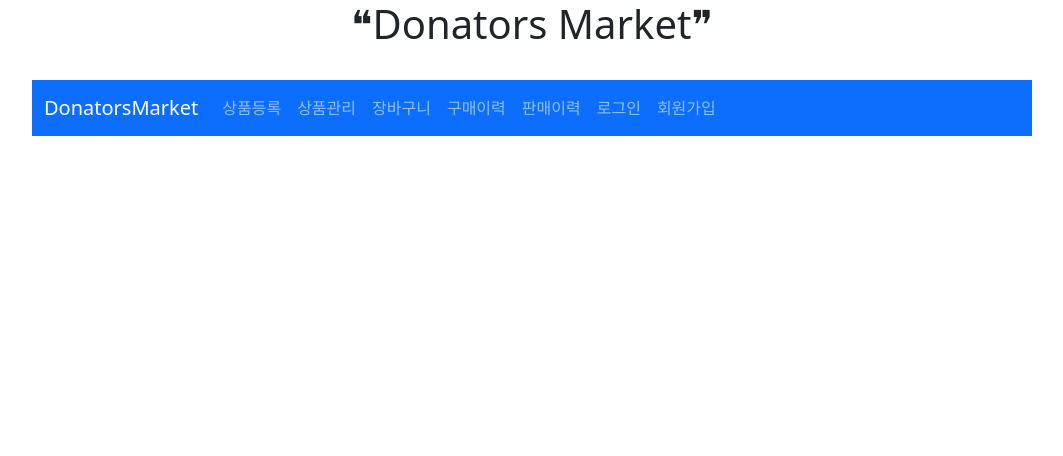
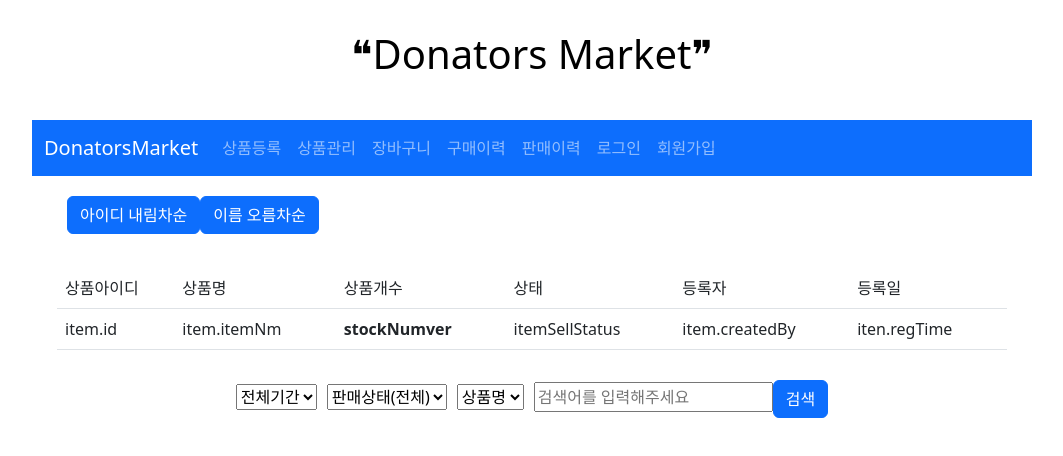
Before and after one commit to huiji072/Study, a React (Create React App) app in the folder reactStudy/shop-test/: page /item/ItemMng in a window 1280 px wide. Shown: the top 456 px of the page, without its empty margins (108-1171 px from the left). Built offline with nearby package versions, Linux system fonts and the light colour scheme.

Commit message:
itemMng add

```diff
--- a/reactStudy/shop-test/src/fragment/Header.css
+++ b/reactStudy/shop-test/src/fragment/Header.css
@@ -3,6 +3,11 @@ nav{
     margin: auto;
     margin-bottom: 20px;
 }
-h1{
+.titleHeader{
     text-align: center;
+    padding-top: 30px;
+    padding-bottom: 10px;
 }
+.title{
+    color: black;
+}
--- a/reactStudy/shop-test/src/fragment/Header.jsx
+++ b/reactStudy/shop-test/src/fragment/Header.jsx
@@ -12,21 +12,23 @@ import OrderHist from '../order/OrderHist';
 import OfferHist from '../offer/OfferHist';
 import Join from '../login/Join';
 import Main from '../main/Main';
+import ItemMng from '../item/ItemMng';
 
 class Header extends Component {
     render() {
         return(
             <>
 
-            <div>
-                <h1>❝Donators Market❞</h1> <br/>
+            <div class="titleHeader">
+                <h1><a class="title" href="/main/Main">❝Donators Market❞</a></h1> <br/>
             </div>
+
             <Navbar bg="primary" variant="dark">
                 <Container>
                 <Navbar.Brand href="/main/Main">DonatorsMarket</Navbar.Brand>
                 <Nav className="me-auto">
                     <Nav.Link href="/item/ItemForm">상품등록</Nav.Link>
-                    <Nav.Link href="/item/ItemDtl">상품관리</Nav.Link>
+                    <Nav.Link href="/item/ItemMng">상품관리</Nav.Link>
                     <Nav.Link href="/cart/CartList">장바구니</Nav.Link>
                     <Nav.Link href="/order/OrderHist">구매이력</Nav.Link>
                     <Nav.Link href="/offer/OfferHist">판매이력</Nav.Link>
@@ -40,7 +42,7 @@ class Header extends Component {
                 <Routes>
                     <Route path='/Main/main' element={<Main/>} />
                     <Route path='/item/ItemForm' element={<ItemForm/>} />
-                    <Route path='/item/ItemDtl' element={<ItemDtl/>} />
+                    <Route path='/item/ItemMng' element={<ItemMng/>} />
                     <Route path='/cart/CartList' element={<CartList/>} />
                     <Route path='/order/OrderHist' element={<OrderHist/>} />
                     <Route path='/offer/OfferHist' element={<OfferHist/>} />
--- a/reactStudy/shop-test/src/item/ItemDtl.css
+++ b/reactStudy/shop-test/src/item/ItemDtl.css
@@ -17,10 +17,11 @@
     width:270px;
     height:350px;
 }
-.wd50{
+.wd50ItemDtl{
     padding:5px;
     height:auto;
     width:65%;
+    margin-left: 200px;
 }
 
 .table-1 {
--- a/reactStudy/shop-test/src/item/ItemDtl.jsx
+++ b/reactStudy/shop-test/src/item/ItemDtl.jsx
@@ -17,7 +17,7 @@ class ItemDtl extends Component {
                 <div class="repImgDiv" >
                     <img src="/img/sopa.jpg" class = "itemDtlImg" />
                 </div>
-                <div class="wd50">
+                <div class="wd50ItemDtl">
                     <span class="badge badge-primary mgb-15">
                         판매중
                     </span>
--- /dev/null
+++ b/reactStudy/shop-test/src/item/ItemMng.css
@@ -0,0 +1,14 @@
+.containerItemMng{
+    width: 950px;
+    margin: auto;
+}
+select{
+    margin-right:10px;
+}
+.orderByItemMng{
+    margin: 10px;
+}
+.form-control-main-itemMng{
+    text-align: center;
+    margin-top: 30px;
+}
--- a/reactStudy/shop-test/src/item/ItemMng.jsx
+++ b/reactStudy/shop-test/src/item/ItemMng.jsx
@@ -1 +1,77 @@
-v
+import React, { Component } from 'react';
+import './ItemMng.css';
+
+class ItemMng extends Component{
+    render() {
+        return(
+            <div class="containerItemMng">
+
+                <div class="orderByItemMng" >
+                    <div>
+                        {/* <form action="/admin/items"> */}
+                            <button class="btn btn-primary" type="submit" >아이디 내림차순</button>
+                        {/* </form>
+                        <form action="/admin/item/itemMngOrderByItemNmAsc"> */}
+                            <button class="btn btn-primary" type="submit">이름 오름차순</button>
+                        {/* </form> */}
+                    </div>
+                </div>
+            <br/>
+
+
+            <form role="form" method="get" >
+                <table class="table">
+                    <thead>
+                    <tr>
+                        <td>상품아이디</td>
+                        <td>상품명</td>
+                        <td>상품개수</td>
+                        <td>상태</td>
+                        <td>등록자</td>
+                        <td>등록일</td>
+                    </tr>
+                    </thead>
+                    <tbody>
+                    <tr >
+
+                        <td >item.id</td>
+                        <td>
+                            <a>item.itemNm</a>
+                        </td>
+                        <th>stockNumver</th>
+                        <td>itemSellStatus</td>
+                        <td>item.createdBy</td>
+                        <td>iten.regTime</td>
+                    </tr>
+                    </tbody>
+                </table>
+
+                <div class="form-control-main-itemMng">
+                    <select  >
+                        <option value="all">전체기간</option>
+                        <option value="1d">1일</option>
+                        <option value="1w">1주</option>
+                        <option value="1m">1개월</option>
+                        <option value="6m">6개월</option>
+                    </select>
+                    <select  >
+                        <option value="">판매상태(전체)</option>
+                        <option value="SELL">판매</option>
+                        <option value="SOLD_OUT">품절</option>
+                    </select>
+                    <select >
+                        <option value="itemNm">상품명</option>
+                        <option value="createdBy">등록자</option>
+                    </select>
+
+                    <input type="text" placeholder="검색어를 입력해주세요"/>
+                    <button id="searchBtn" type="submit" class="btn btn-primary">검색</button>
+                </div>
+            </form>
+
+            </div>
+        );
+    }
+}
+
+export default ItemMng;
--- a/reactStudy/shop-test/src/login/Join.css
+++ b/reactStudy/shop-test/src/login/Join.css
@@ -1,4 +1,13 @@
-.joinForm{
-    width: 1000px;
+.JoinForm{
+    margin: auto;
+    width: 400px;
+    padding: 20px;
+    border: 1px solid rgba(0, 0, 0, 0.2);
+}
+.error {
+    color: #bd2130;
+}
+.joinContainer{
+    width: 950px;
     margin: auto;
 }
--- a/reactStudy/shop-test/src/login/Join.jsx
+++ b/reactStudy/shop-test/src/login/Join.jsx
@@ -9,9 +9,10 @@ import FormControlLabel from '@mui/material/FormControlLabel';
 class Join extends Component {
     render() {
         return(
-            <div>
-                <form class="loginForm">
-                    <h3>Join</h3>
+            <div class="joinContainer">
+              <h2 class="mb-4">회원가입</h2>
+                <form class="JoinForm">
+
 
                     <div class="form-group">
                     <input type="checkbox" id="chkseller" name="chkseller" className="custom-control-input"/>
--- a/reactStudy/shop-test/src/login/Login.css
+++ b/reactStudy/shop-test/src/login/Login.css
@@ -1,7 +1,13 @@
 .loginForm{
     margin: auto;
-    width: 300px;
+    width: 400px;
+    padding: 20px;
+    border: 1px solid rgba(0, 0, 0, 0.2);
 }
 .error {
     color: #bd2130;
 }
+.loginContainer{
+    width: 950px;
+    margin: auto;
+}
--- a/reactStudy/shop-test/src/login/Login.jsx
+++ b/reactStudy/shop-test/src/login/Login.jsx
@@ -8,9 +8,9 @@ import FormControlLabel from '@mui/material/FormControlLabel';
 class Login extends Component {
     render() {
         return(
-            <div>
+            <div class="loginContainer">
+            <h2 class="mb-4">로그인</h2>
                  <form class="loginForm">
-                    <h3>Sign In</h3>
                     <div className="mb-3">
                       <label>Email address</label>
                       <input
--- a/reactStudy/shop-test/src/order/OrderHist.css
+++ b/reactStudy/shop-test/src/order/OrderHist.css
@@ -5,19 +5,15 @@
     margin-bottom:100px;
 }
 .repImgDiv{
-    margin-right:15px;
-    margin-left:15px;
+    margin: 10px;
+    width: 100px;
     height:auto;
 }
-.repImg{
+.imgOrderHist{
     height:100px;
     width:100px;
-}
-.card{
-    width:750px;
-    height:100%;
-    padding:30px;
-    margin-bottom:20px;
+    border-radius: 10px;
+    margin: 10px;
 }
 .fs18{
     font-size:18px
@@ -25,3 +21,16 @@
 .fs24{
     font-size:24px
 }
+.containerOrderHist{
+    margin: auto;
+    width: 950px;
+}
+.cardOrderHist{
+    width : 900px;
+    height: 100%;
+    border: 1px solid rgba(0, 0, 0, 0.2);
+}
+.contentsOrderHist{
+    margin-top: 35px;
+    margin-left: 50px;
+}
```
Also changed, not shown: reactStudy/shop-test/src/order/OrderHist.jsx (+45 -31 lines).
